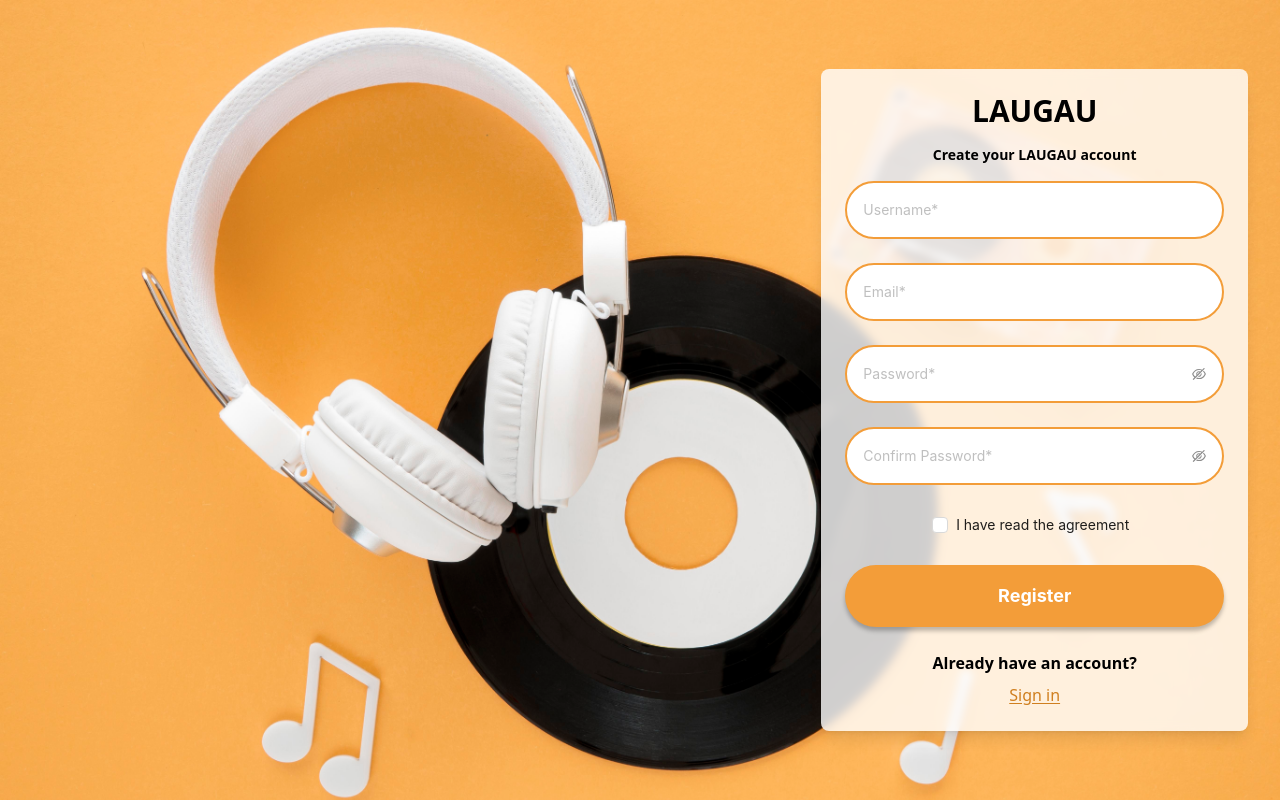
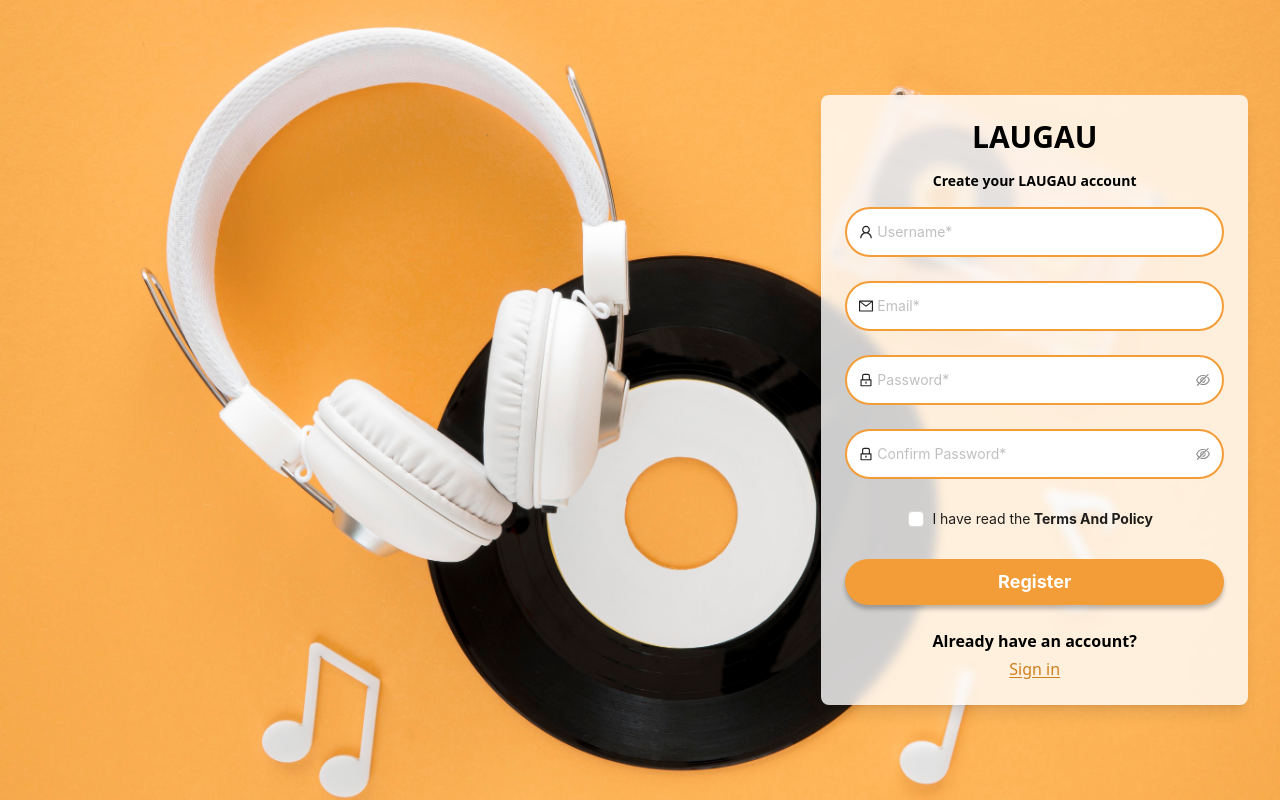
Before and after one commit to datnt2002/Music-Online-Learning-System, a React (Create React App) app: page /signup in a window 1280 px wide. Built offline with nearby package versions, Linux system fonts and the light colour scheme.

Commit message:
fix Ui of authentication

```diff
--- a/src/features/Authentication/ForgotPassword.jsx
+++ b/src/features/Authentication/ForgotPassword.jsx
@@ -1,11 +1,11 @@
 import React from 'react';
 import { Link } from 'react-router-dom';
-import { UserOutlined } from '@ant-design/icons';
+import { UserOutlined, MailOutlined } from '@ant-design/icons';
 import { Button, Form, Input } from 'antd';
+import { useDispatch } from 'react-redux';
 
 import backgroundImage from '../../assets/imgs/bg-authen.jpg';
 import { FORM_FIELDS } from '../../constants';
-import { useDispatch } from 'react-redux';
 import { forgotPasswordAction } from '../../redux/slice/authenticationSlice';
 
 const ForgotPassword = () => {
@@ -53,7 +53,7 @@ const ForgotPassword = () => {
               ]}
             >
               <Input
-                className="rounded-full p-4 border-2 border-[#F39D39] text-black "
+                className="rounded-full p-3 border-2 border-[#F39D39] text-black "
                 prefix={<UserOutlined className="site-form-item-icon" />}
                 placeholder="Username*"
               />
@@ -72,9 +72,9 @@ const ForgotPassword = () => {
               ]}
             >
               <Input
-                className="rounded-full p-4 border-2 border-[#F39D39] text-black"
-                prefix={<UserOutlined className="site-form-item-icon" />}
-                placeholder="Email"
+                className="rounded-full p-3 border-2 border-[#F39D39] text-black"
+                prefix={<MailOutlined className="site-form-item-icon" />}
+                placeholder="Email*"
               />
             </Form.Item>
 
@@ -82,7 +82,7 @@ const ForgotPassword = () => {
               <Button
                 type="primary"
                 htmlType="submit"
-                className="login-form-button basis-full bg-[#F39D39] rounded-full text-white font-bold text-lg w-full pt-4 pb-4 h-fit"
+                className="login-form-button basis-full bg-[#F39D39] rounded-full text-white font-bold text-lg w-full pt-2 pb-2 h-fit"
                 style={{ boxShadow: '0px 4px 4px rgba(0, 0, 0, 0.25)' }}
               >
                 Verify
@@ -92,16 +92,14 @@ const ForgotPassword = () => {
         </div>
 
         <div>
-          <h4 className="font-bold mt-3 mb-2">Already have an account?</h4>
-          {/* day la link router */}
+          <h4 className="font-bold">Already have an account?</h4>
           <Link className="text-[#D07F1F] underline underline-offset-2" to="/signin">
             Sign In
           </Link>
         </div>
 
         <div>
-          <h4 className="font-bold mt-3 mb-2">Don't have an account?</h4>
-          {/* day la link router */}
+          <h4 className="font-bold mt-3">Don't have an account?</h4>
           <Link className="text-[#D07F1F] underline underline-offset-2" to="/signup">
             Sign up
           </Link>
--- a/src/features/Authentication/Signin.jsx
+++ b/src/features/Authentication/Signin.jsx
@@ -35,7 +35,7 @@ const Signin = () => {
         {/* name page */}
         <div>
           <h1 className="text-3xl font-bold">LAUGAU</h1>
-          <h4 className="text-sm font-bold mt-4 ">Log in to your LAUGAU account</h4>
+          <h4 className="text-sm font-bold mt-4">Log in to your LAUGAU account</h4>
         </div>
         {/* form */}
         <div className="flex mt-4">
@@ -57,7 +57,7 @@ const Signin = () => {
               ]}
             >
               <Input
-                className="rounded-full p-4 border-2 border-[#F39D39] text-black"
+                className="rounded-full p-3 border-2 border-[#F39D39] text-black"
                 prefix={<UserOutlined className="site-form-item-icon" />}
                 placeholder="Username*"
               />
@@ -72,7 +72,7 @@ const Signin = () => {
               ]}
             >
               <Input.Password
-                className="rounded-full p-4 border-2 border-[#F39D39] text-black"
+                className="rounded-full p-3 border-2 border-[#F39D39] text-black"
                 prefix={<LockOutlined className="site-form-item-icon" />}
                 type="password"
                 placeholder="Password"
@@ -80,14 +80,14 @@ const Signin = () => {
             </Form.Item>
 
             <Form.Item name="remember" valuePropName="checked" noStyle>
-              <Checkbox className="-mt-2">Remember me</Checkbox>
+              <Checkbox className="-mt-2 mb-3">Remember me</Checkbox>
             </Form.Item>
 
             <Form.Item>
               <Button
                 type="primary"
                 htmlType="submit"
-                className="login-form-button basis-full bg-[#F39D39] rounded-full text-white font-bold text-lg w-full pt-4 pb-4 h-fit"
+                className="login-form-button basis-full bg-[#F39D39] rounded-full text-white font-bold text-lg w-full pt-2 pb-2 h-fit"
                 style={{ boxShadow: '0px 4px 4px rgba(0, 0, 0, 0.25)' }}
               >
                 Log in
@@ -112,14 +112,14 @@ const Signin = () => {
 
         <div className="flex flex-col flex-1">
           <button
-            className=" border-2 border-[#F39D39] p-4 rounded-full
+            className=" border-2 border-[#F39D39] p-2 rounded-full
         mt-3 text-base font-medium"
           >
             <img src={googleIcon} alt="googleIcon" className="inline-block mr-2" />
             <span> Continue with Google</span>
           </button>
           <button
-            className=" border-2 border-[#F39D39] p-4 rounded-full
+            className=" border-2 border-[#F39D39] p-2 rounded-full
         mt-3 text-base font-medium"
           >
             <img src={facebookIcon} alt="facebookIcon" className="inline-block" />
--- a/src/features/Authentication/Signup.jsx
+++ b/src/features/Authentication/Signup.jsx
@@ -2,8 +2,7 @@ import React from 'react';
 import { Link } from 'react-router-dom';
 import { useDispatch } from 'react-redux';
 import { Form, Input, Checkbox, Button } from 'antd';
-
-import 'sweetalert2/src/sweetalert2.scss';
+import { LockOutlined, UserOutlined, MailOutlined } from '@ant-design/icons';
 
 import backgroundImage from '../../assets/imgs/bg-authen.jpg';
 import { FORM_FIELDS } from '../../constants';
@@ -48,7 +47,11 @@ const Signup = () => {
                 },
               ]}
             >
-              <Input className="rounded-full p-4 border-2 border-[#F39D39] " placeholder="Username*" />
+              <Input
+                className="rounded-full p-3 border-2 border-[#F39D39] "
+                placeholder="Username*"
+                prefix={<UserOutlined className="site-form-item-icon" />}
+              />
             </Form.Item>
             <Form.Item
               name={FORM_FIELDS.EMAIL}
@@ -63,7 +66,11 @@ const Signup = () => {
                 },
               ]}
             >
-              <Input className="rounded-full p-4 border-2 border-[#F39D39] " placeholder="Email*" />
+              <Input
+                className="rounded-full p-3 border-2 border-[#F39D39] "
+                placeholder="Email*"
+                prefix={<MailOutlined className="site-form-item-icon" />}
+              />
             </Form.Item>
 
             <Form.Item
@@ -76,7 +83,11 @@ const Signup = () => {
               ]}
               hasFeedback
             >
-              <Input.Password className="rounded-full p-4 border-2 border-[#F39D39] " placeholder="Password*" />
+              <Input.Password
+                className="rounded-full p-3 border-2 border-[#F39D39] "
+                placeholder="Password*"
+                prefix={<LockOutlined className="site-form-item-icon" />}
+              />
             </Form.Item>
 
             <Form.Item
@@ -98,7 +109,11 @@ const Signup = () => {
                 }),
               ]}
             >
-              <Input.Password className="rounded-full p-4 border-2 border-[#F39D39] " placeholder="Confirm Password*" />
+              <Input.Password
+                className="rounded-full p-3 border-2 border-[#F39D39] "
+                placeholder="Confirm Password*"
+                prefix={<LockOutlined className="site-form-item-icon" />}
+              />
             </Form.Item>
             <Form.Item
               name="agreement"
@@ -111,14 +126,18 @@ const Signup = () => {
               ]}
             >
               <Checkbox>
-                I have read the <Link href="">agreement</Link>
+                I have read the
+                <Link href="" className="font-bold">
+                  {' '}
+                  Terms And Policy
+                </Link>
               </Checkbox>
             </Form.Item>
             <Form.Item>
               <Button
                 type="primary"
                 htmlType="submit"
-                className="login-form-button basis-full bg-[#F39D39] rounded-full text-white font-bold text-lg w-full pt-4 pb-4 h-fit"
+                className="login-form-button basis-full bg-[#F39D39] rounded-full text-white font-bold text-lg w-full pt-2 pb-2 h-fit "
                 style={{ boxShadow: '0px 4px 4px rgba(0, 0, 0, 0.25)' }}
               >
                 Register
@@ -128,8 +147,7 @@ const Signup = () => {
         </div>
 
         <div>
-          <h4 className="font-bold mb-2">Already have an account?</h4>
-          {/* day la link router */}
+          <h4 className="font-bold mb-1">Already have an account?</h4>
           <Link className="text-[#D07F1F] underline underline-offset-2" to="/signin">
             Sign in
           </Link>
```
